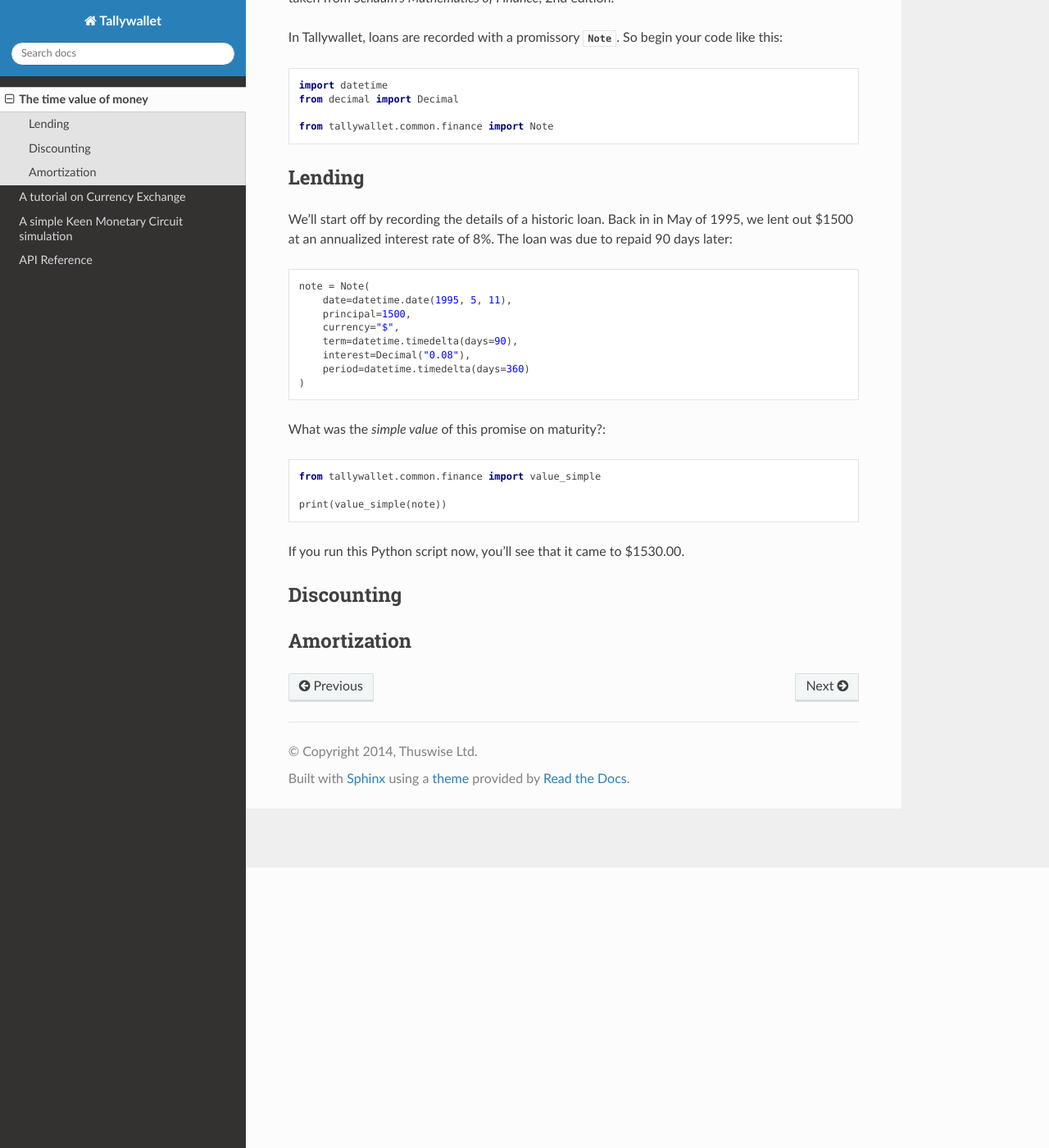
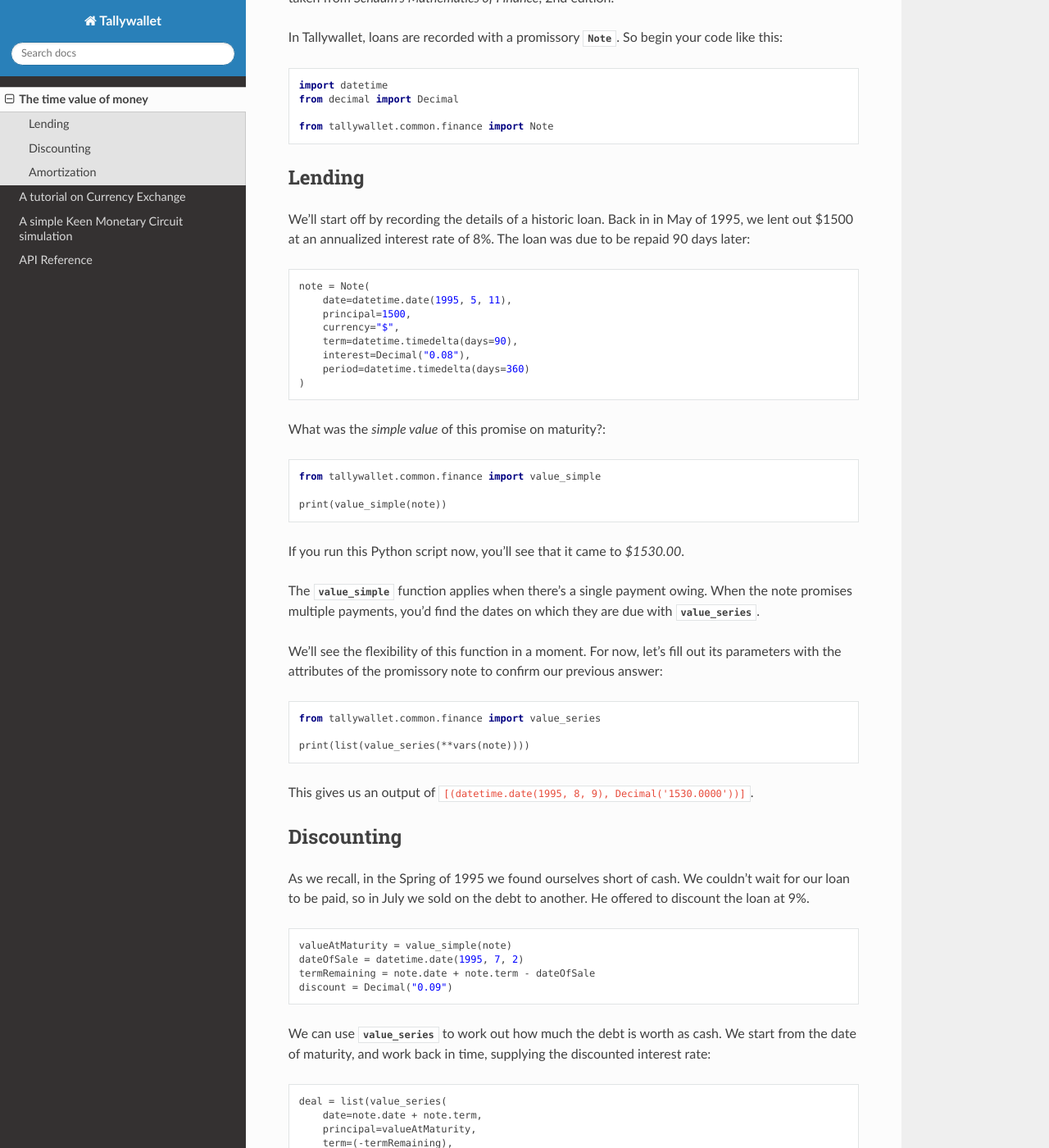
Before and after one commit to tundish/tallywallet-common, a Sphinx documentation site: the page built from tallywallet/common/doc/finance.rst, in a window 1280 px wide and 1400 px high, scrolled down 342 px. Shown: the whole window at 82% size. Built offline with Sphinx 7.4.7 and the Read the Docs theme 2.0.0, drawn with Linux system fonts in a browser that asks for light colours; some of the changed text lies outside the part shown.

Commit message:
Quick paste of amortization schedule.

```diff
--- a/tallywallet/common/doc/finance.rst
+++ b/tallywallet/common/doc/finance.rst
@@ -29,7 +29,7 @@
 
 We'll start off by recording the details of a historic loan. Back in
 in May of 1995, we lent out $1500 at an annualized interest rate of 8%.
-The loan was due to repaid 90 days later::
+The loan was due to be repaid 90 days later::
 
     note = Note(
         date=datetime.date(1995, 5, 11),
@@ -42,16 +42,129 @@
 
 What was the `simple value` of this promise on maturity?::
 
-
     from tallywallet.common.finance import value_simple
 
     print(value_simple(note))
 
-If you run this Python script now, you'll see that it came to $1530.00.
+If you run this Python script now, you'll see that it came to `$1530.00`.
 
+The :py:func:`value_simple <tallywallet.common.finance.value_simple>`
+function applies when there's a single payment owing. When the note
+promises multiple payments, you'd find the dates on which they are due
+with :py:func:`value_series <tallywallet.common.finance.value_series>`.
+
+We'll see the flexibility of this function in a moment. For now, let's fill
+out its parameters with the attributes of the promissory note to confirm
+our previous answer::
+
+    from tallywallet.common.finance import value_series
+
+    print(list(value_series(**vars(note))))
+
+
+This gives us an output of
+``[(datetime.date(1995, 8, 9), Decimal('1530.0000'))]``.
 
 Discounting
 ===========
 
+As we recall, in the Spring of 1995 we found ourselves short of cash. We
+couldn't wait for our loan to be paid, so in July we sold on the debt to
+another. He offered to discount the loan at 9%.
+
+::
+
+        valueAtMaturity = value_simple(note)
+        dateOfSale = datetime.date(1995, 7, 2)
+        termRemaining = note.date + note.term - dateOfSale
+        discount = Decimal("0.09")
+
+We can use :py:func:`value_series <tallywallet.common.finance.value_series>`
+to work out how much the debt is worth as cash. We start from the date of
+maturity, and work back in time, supplying the discounted interest rate::
+
+        deal = list(value_series(
+            date=note.date + note.term,
+            principal=valueAtMaturity,
+            term=(-termRemaining),
+            period=note.period,
+            interest=discount)
+        )
+
+When we print out the result of the deal we get::
+
+    [(datetime.date(1995, 7, 2), Decimal('1515.466'))]
+
 Amortization
 ============
+
+Let's try something a little closer to home. A Mortgage is what happens when
+interest is allowed to compound against a loan. The creditor demands regular
+payments which, to begin with, hardly pay off the principal at all.
+
+Here's an example. A debt of $6000 with interest at 16% compounded twice
+every year is to be amortized by equal semiannual payments over the next 3
+years, the first payment due in 6 months.
+
+Construct a complete amortization schedule for the debt::
+
+    from tallywallet.common.finance import schedule
+
+    now = datetime.datetime.utcnow()
+    loan = Note(
+        date=now,
+        principal=6000,
+        currency="$",
+        term=datetime.timedelta(days=360*3),
+        interest=Decimal("0.16"),
+        period=datetime.timedelta(days=180)
+    )
+
+    record = list(schedule(loan, places=0))
+
+::
+
+    [
+        Amortization(
+            date=datetime.datetime(2015, 2, 17, 16, 5, 20, 0),
+            payment=Decimal('1298'),
+            interest=Decimal('480.000'),
+            repaid=Decimal('818.000'),
+            balance=Decimal('5182.000')
+        ),
+        Amortization(
+            date=datetime.datetime(2015, 8, 16, 16, 5, 20, 0),
+            payment=Decimal('1298'),
+            interest=Decimal('414.560000'),
+            repaid=Decimal('883.440000'),
+            balance=Decimal('4298.560000')
+        ),
+        Amortization(
+            date=datetime.datetime(2016, 2, 12, 16, 5, 20, 0),
+            payment=Decimal('1298'),
+            interest=Decimal('343.884800000'),
+            repaid=Decimal('954.115200000'),
+            balance=Decimal('3344.444800000')
+        ),
+        Amortization(
+            date=datetime.datetime(2016, 8, 10, 16, 5, 20, 0),
+            payment=Decimal('1298'),
+            interest=Decimal('267.555584000000'),
+            repaid=Decimal('1030.444416000000'),
+            balance=Decimal('2314.000384000000')
+        ),
+        Amortization(
+            date=datetime.datetime(2017, 2, 6, 16, 5, 20, 0),
+            payment=Decimal('1298'),
+            interest=Decimal('185.120030720000000'),
+            repaid=Decimal('1112.879969280000000'),
+            balance=Decimal('1201.120414720000000')
+        ),
+        Amortization(
+            date=datetime.datetime(2017, 8, 5, 16, 5, 20, 0),
+            payment=Decimal('1297.210047897600000000'),
+            interest=Decimal('96.089633177600000000'),
+            repaid=Decimal('1201.120414720000000000'),
+            balance=Decimal('0')
+        )
+    ]
```
